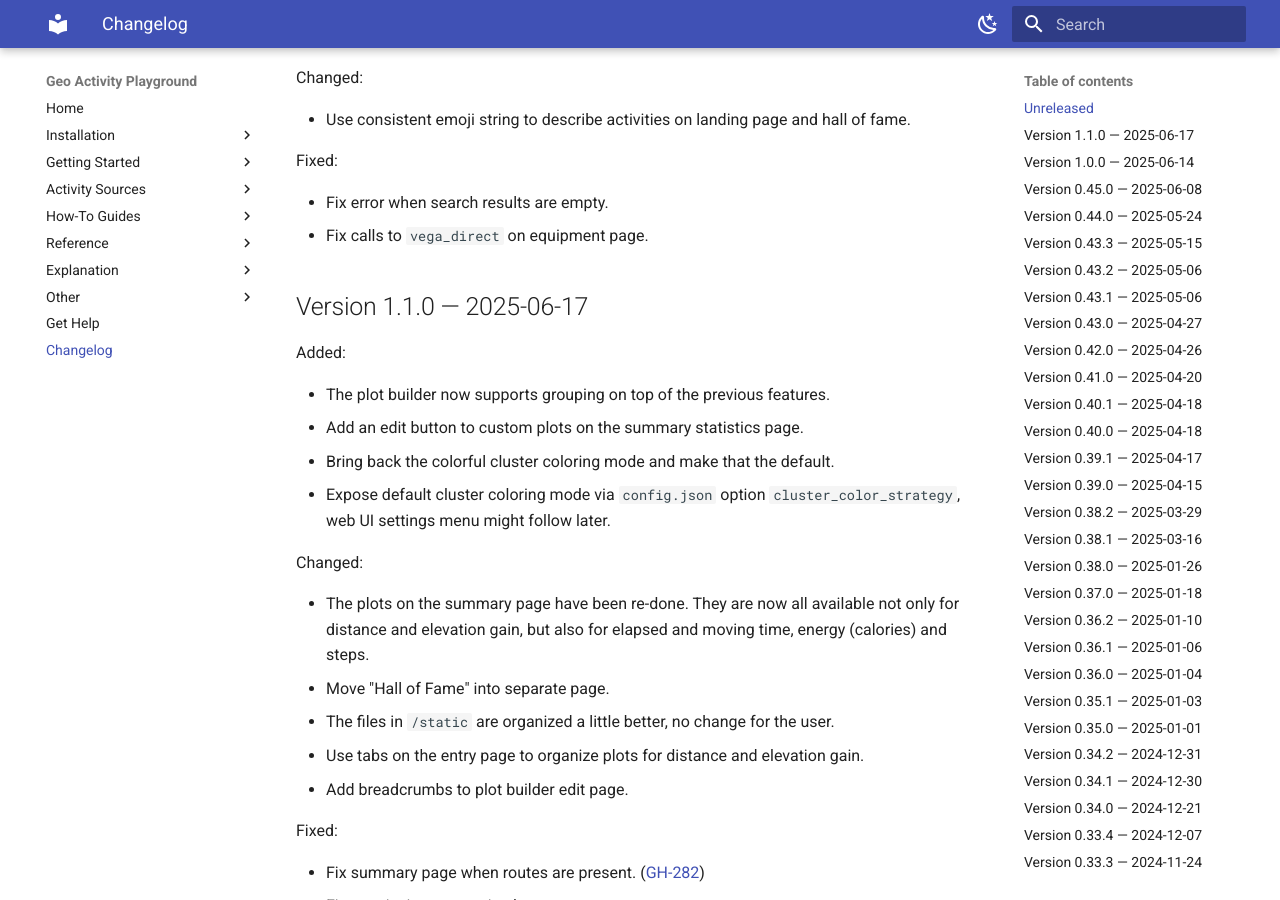
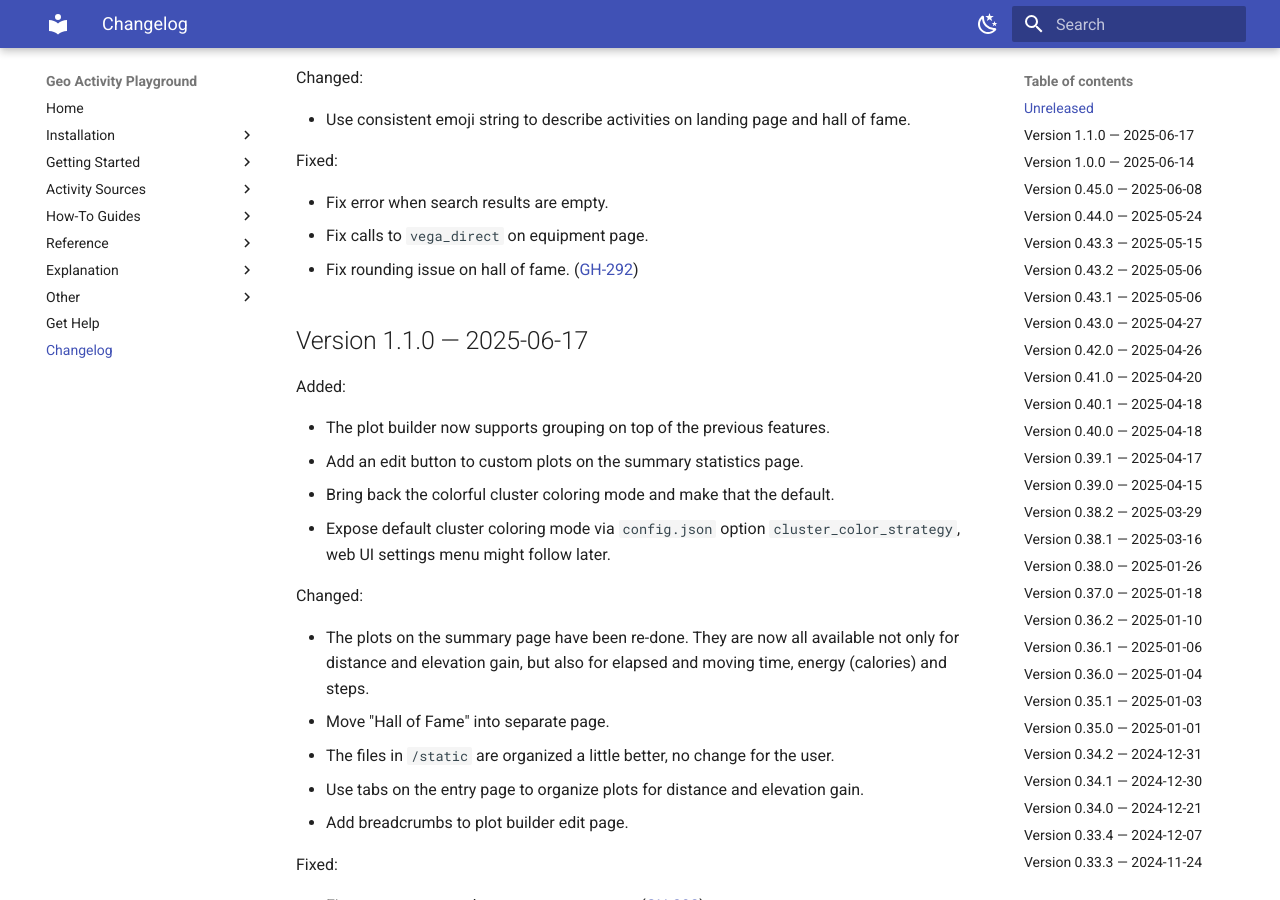
Before and after one commit to martin-ueding/geo-activity-playground, an MkDocs documentation site: the page built from docs/changelog.md, in a window 1280 px wide and 900 px high, scrolled down 340 px. Built offline with MkDocs 1.6.1 and Material for MkDocs 9.7.7, drawn with Linux system fonts in a browser that asks for light colours.

Commit message:
Changelog entry

```diff
--- a/docs/changelog.md
+++ b/docs/changelog.md
@@ -29,6 +29,7 @@
 
 - Fix error when search results are empty.
 - Fix calls to `vega_direct` on equipment page.
+- Fix rounding issue on hall of fame. ([GH-292](https://github.com/martin-ueding/geo-activity-playground/issues/292))
 
 ## Version 1.1.0 — 2025-06-17
 
```
